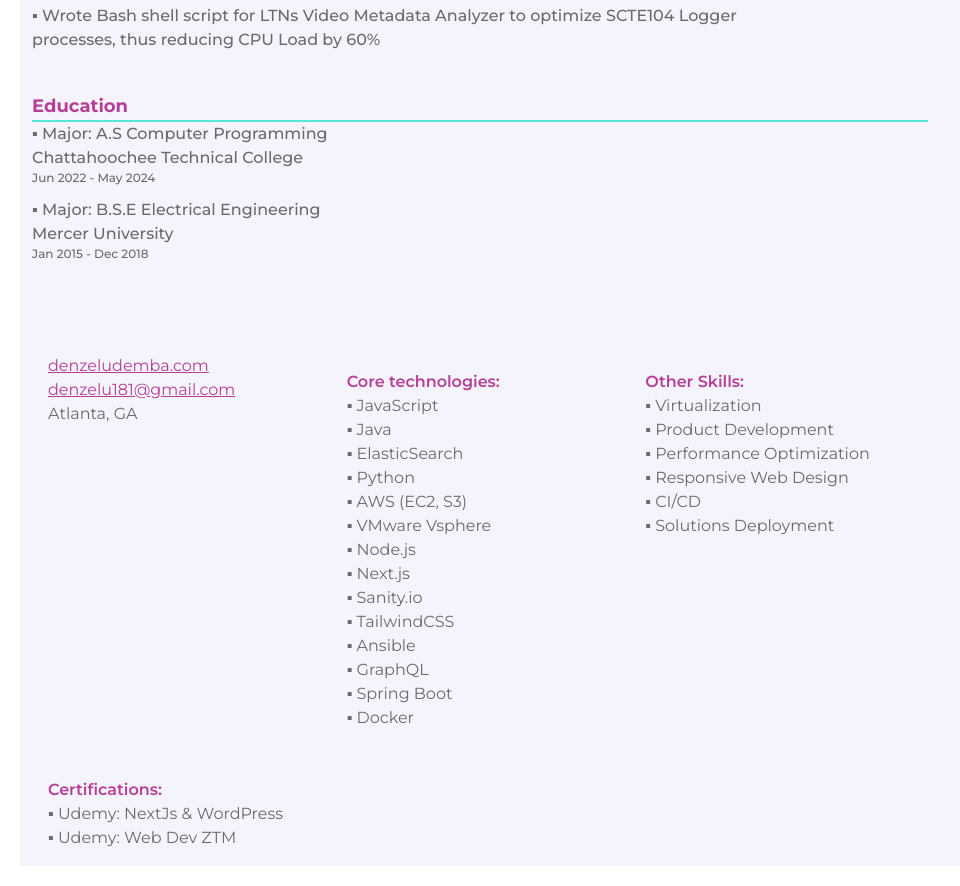
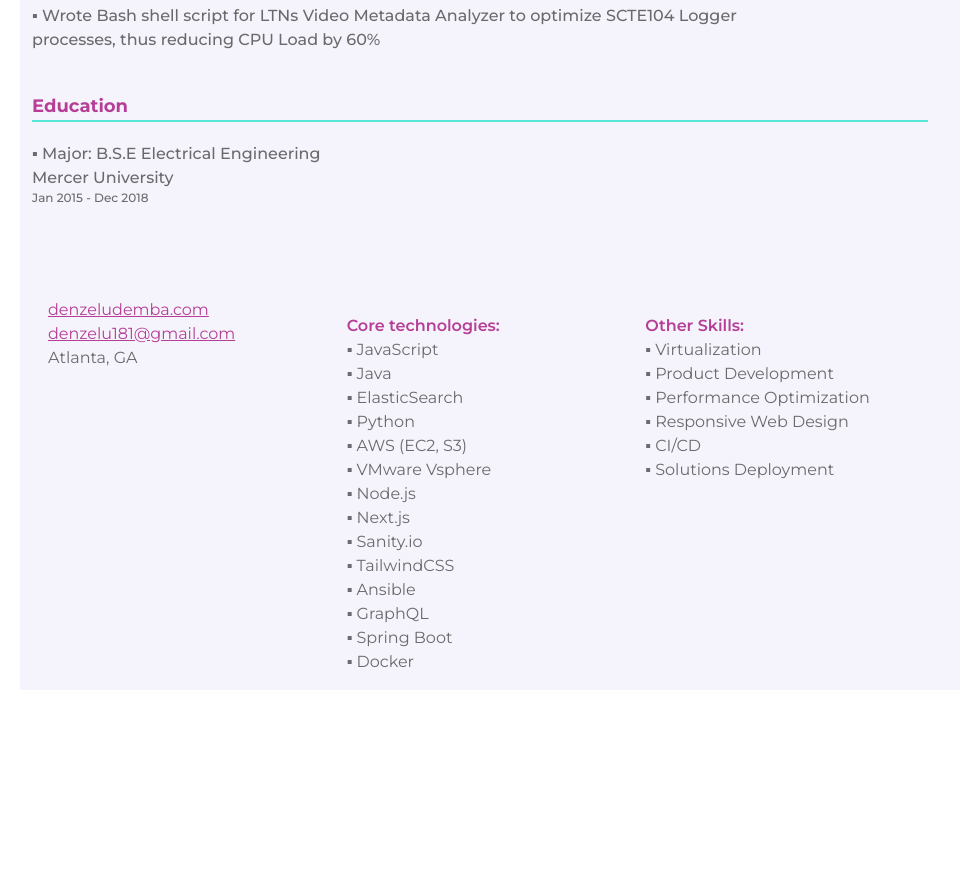
Before and after one commit to Dudi1896/dev-portfolio-nextjs, a Next.js app: page /resume in a window 1280 px wide. Shown: the part 980-1866 px from the top of the page, without its empty margins (0-960 px from the left). After the commit the page ends 1690 px from the top, so only its background shows below. Built offline with nearby package versions, Linux system fonts and the light colour scheme.

Commit message:
remove AS

```diff
--- a/src/components/Education.js
+++ b/src/components/Education.js
@@ -42,16 +42,6 @@ export const Education = () => {
       time: ResumeData.education[0].date1,
       place: ResumeData.education[0].school1,
     },
-    {
-      type: ResumeData.education[0].major2,
-      time: ResumeData.education[0].date2, // Add the date for the second education here
-      place: ResumeData.education[0].school2,
-    },
-    {
-        type: ResumeData.education[0].major3,
-        time: ResumeData.education[0].date3, // Add the date for the second education here
-        place: ResumeData.education[0].school3,
-      },
   ];
 
   return (
--- a/src/components/MySkills.js
+++ b/src/components/MySkills.js
@@ -17,44 +17,44 @@ import {
 const MySkills = () => {
   const techStack = [
     <Docker
-      className='mx-16 xl:mx-12 lg:mx-10  md:mx-8 sm:mx-6 w-32 xl:w-32 lg:w-28 md:w-24 sm:w-20'
+      className='mx-16 xl:mx-12 lg:mx-10  md:mx-8 sm:mx-6 w-28 xl:w-28 lg:w-28 md:w-24 sm:w-20'
       key='Docker'
     />,
     <NextJs
-      className='mx-16 xl:mx-12 lg:mx-10  md:mx-8 sm:mx-6 w-32 xl:w-32 lg:w-28 md:w-24 sm:w-20'
+      className='mx-16 xl:mx-12 lg:mx-10  md:mx-8 sm:mx-6 w-28 xl:w-28 lg:w-28 md:w-24 sm:w-20'
       key='nextjs'
     />,
     <Ansible
-      className='mx-16 xl:mx-12 lg:mx-10  md:mx-8 sm:mx-6 w-32 xl:w-32 lg:w-28 md:w-24 sm:w-20'
+      className='mx-16 xl:mx-12 lg:mx-10  md:mx-8 sm:mx-6 w-28 xl:w-28 lg:w-28 md:w-24 sm:w-20'
       key='ansible'
     />,
     <ElasticSearch
-      className='mx-16 xl:mx-12 lg:mx-10  md:mx-8 sm:mx-6 w-32 xl:w-32 lg:w-28 md:w-24 sm:w-20'
+      className='mx-16 xl:mx-12 lg:mx-10  md:mx-8 sm:mx-6 w-28 xl:w-28 lg:w-28 md:w-24 sm:w-20'
       key='elasticsearch'
     />,
     <Jenkins
-      className='mx-16 xl:mx-12 lg:mx-10  md:mx-8 sm:mx-6 w-32 xl:w-32 lg:w-28 md:w-24 sm:w-20'
+      className='mx-16 xl:mx-12 lg:mx-10  md:mx-8 sm:mx-6 w-28 xl:w-28 lg:w-28 md:w-24 sm:w-20'
       key='Jenkins'
     />,
     <NodeJs
-      className='mx-16 xl:mx-12 lg:mx-10  md:mx-8 sm:mx-6 w-32 xl:w-32 lg:w-28 md:w-24 sm:w-20'
+      className='mx-16 xl:mx-12 lg:mx-10  md:mx-8 sm:mx-6 w-28 xl:w-28 lg:w-28 md:w-24 sm:w-20'
       key='NodeJs'
     />,
     <Python
-      className='mx-16 xl:mx-12 lg:mx-10  md:mx-8 sm:mx-6 w-32 xl:w-32 lg:w-28 md:w-24 sm:w-20'
+      className='mx-16 xl:mx-12 lg:mx-10  md:mx-8 sm:mx-6 w-28 xl:w-28 lg:w-28 md:w-24 sm:w-20'
       key='Python'
     />,
     <ReactIcon
-      className='mx-16 xl:mx-12 lg:mx-10  md:mx-8 sm:mx-6 w-32 xl:w-32 lg:w-28 md:w-24 sm:w-20'
+      className='mx-16 xl:mx-12 lg:mx-10  md:mx-8 sm:mx-6 w-28 xl:w-28 lg:w-28 md:w-24 sm:w-20'
       key='React'
     />,
     <SpringBoot
-      className='mx-16 xl:mx-12 lg:mx-10  md:mx-8 sm:mx-6 w-32 xl:w-32 lg:w-28 md:w-24 sm:w-20'
+      className='mx-16 xl:mx-12 lg:mx-10  md:mx-8 sm:mx-6 w-28 xl:w-28 lg:w-28 md:w-24 sm:w-20'
       key='SpringBoot'
     />,
 
     <AWSIcon
-      className='mx-16 xl:mx-12 lg:mx-10  md:mx-8 sm:mx-6 w-32 xl:w-32 lg:w-28 md:w-24 sm:w-20 dark:fill-colors-whiteBg'
+      className='mx-16 xl:mx-12 lg:mx-10  md:mx-8 sm:mx-6 w-28 xl:w-28 lg:w-28 md:w-24 sm:w-20 dark:fill-colors-whiteBg'
       key='AWSIcon'
     />,
   ];
--- a/src/components/ResumeData.js
+++ b/src/components/ResumeData.js
@@ -125,32 +125,32 @@ export const ResumeData = {
 
     education: [
       {
-        major1: "Major: A.S Computer Programming",
-        major2: "Major: B.S.E Electrical Engineering",
-        school1: "Chattahoochee Technical College",
-        school2: "Mercer University",
-        date1: "Jun 2022 - May 2024",
-        date2: "Jan 2015 - Dec 2018",
+        major1: "Major: B.S.E Electrical Engineering",
+        // major2: "Major: B.S.E Electrical Engineering",
+        school1: "Mercer University",
+        // school2: "Mercer University",
+        date1: "Jan 2015 - Dec 2018",
+        // date2: "Jan 2015 - Dec 2018",
         grade1: "GPA: 4.0",
         grade2: "GPA: 3.3",
-        major3:'Certificate: Web Developer Zero To Mastery',
-        school3:'Organization: Udemy',
-        date3:'Feb 2019',
+        // major3:'Certificate: Web Developer Zero To Mastery',
+        // school3:'Organization: Udemy',
+        // date3:'Feb 2019',
         major4:'Certificate: Java SE 17 Developer',
         school4:'Organization: Oracle Certified Professional',
         date4:'Feb 2024',
       },
     ],
 
-    certification: [
-      {
-        org1: "Udemy: NextJs & WordPress",
-        org2: "Udemy: Web Dev ZTM",
+    // certification: [
+    //   {
+    //     org1: "Udemy: NextJs & WordPress",
+    //     org2: "Udemy: Web Dev ZTM",
 
-        cert1: "",
-        cert2: "",
-      },
-    ],
+    //     cert1: "",
+    //     cert2: "",
+    //   },
+    // ],
 
     technologies: [
       "JavaScript",
--- a/src/pages/resume.js
+++ b/src/pages/resume.js
@@ -99,7 +99,7 @@ const resume = () => {
               ))}
             </div>
 
-            <div className='p-4'>
+            {/* <div className='p-4'>
               <h2 className='text-colors-primary font-semibold'>Certifications:</h2>
               {ResumeData.certification.map((certification, index) => (
                 <div
@@ -117,7 +117,7 @@ const resume = () => {
                   </div>
                 </div>
               ))}
-            </div>
+            </div> */}
 
           </div>
 
@@ -172,19 +172,13 @@ const resume = () => {
               <h2 className='text-colors-primary font-bold text-lg border-b-2 border-solid border-colors-primaryDark'>Education</h2>
               {ResumeData.education.map((education, index) => (
                 <div
-                  className=' space-y-3'
+                  className=' mt-5 space-y-3'
                   key={index}
                 >
-                  <div className='  max-w-4xl flex 2xl:flex-col  justify-between '>
-                    <p className=' text-base lg:text-sm' >▪ {education.major1}</p>
+                  <div className=' max-w-4xl flex 2xl:flex-col  justify-between'>
+                    <p className=' text-base lg:text-sm'>▪ {education.major1}</p>
                     <p className=' text-base lg:text-sm'>{education.school1}</p>
-                    <p className=' text-xs '>{education.date1}</p>
-                  </div>
-
-                  <div className='  max-w-4xl flex 2xl:flex-col  justify-between'>
-                    <p className=' text-base lg:text-sm'>▪ {education.major2}</p>
-                    <p className=' text-base lg:text-sm'>{education.school2}</p>
-                    <p className=' text-xs'>{education.date2}</p>
+                    <p className=' text-xs'>{education.date1}</p>
                   </div>
                 </div>
               ))}
```
